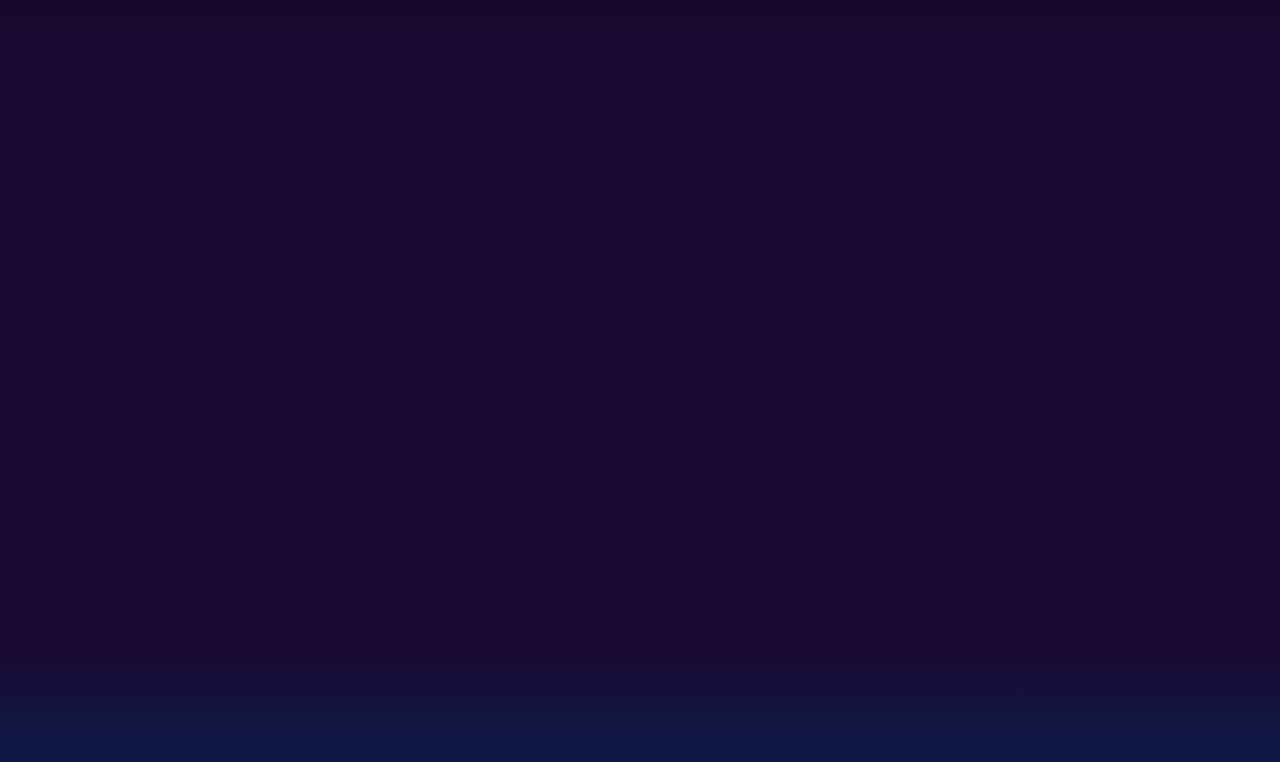
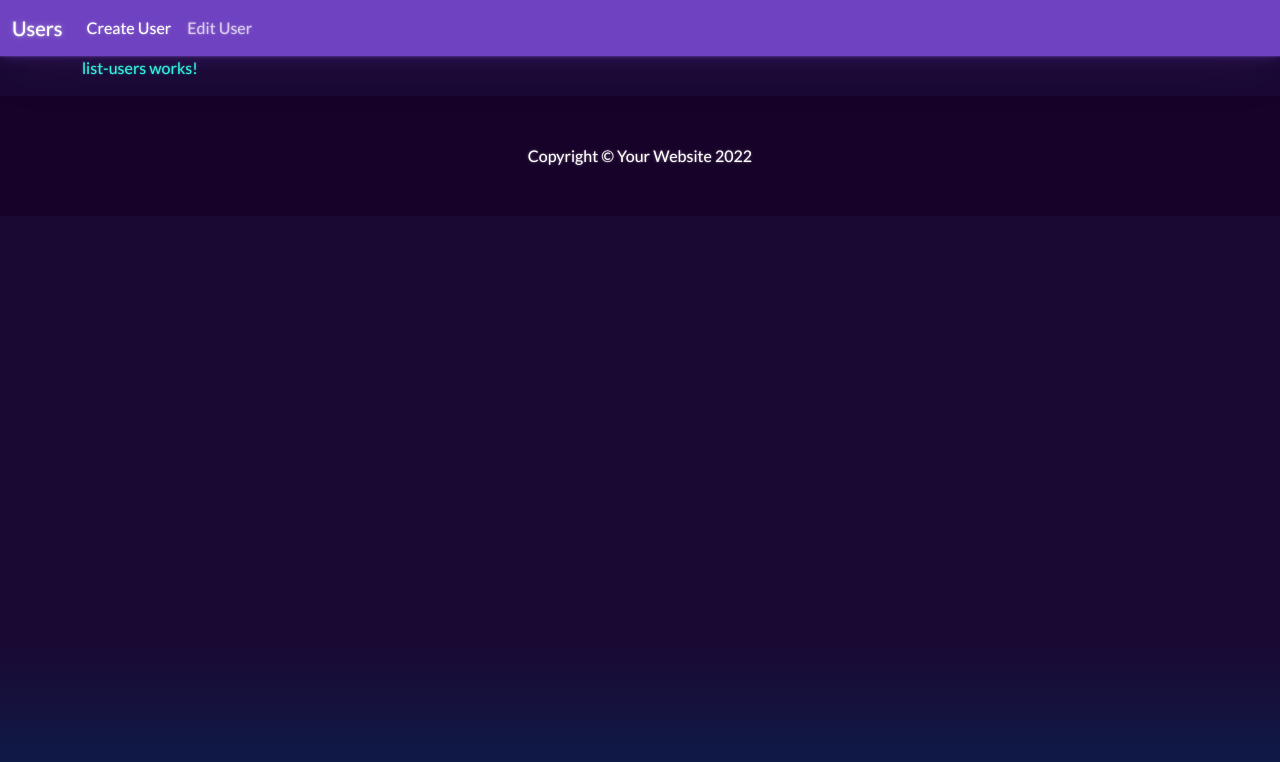
Before and after one commit to lguerrero01/appTestUsers, an Angular app: page /user in a window 1280 px wide. Before the commit this address led to /. Shown: the top 762 px of the page. Built offline with nearby package versions, Linux system fonts and the light colour scheme.

Commit message:
adding routing and lazy Loading
html navbar and footer added

```diff
--- a/src/app/app-routing.module.ts
+++ b/src/app/app-routing.module.ts
@@ -1,10 +1,22 @@
 import { NgModule } from '@angular/core';
 import { RouterModule, Routes } from '@angular/router';
-
-const routes: Routes = [];
+/////////////////
+// Components
+////////////////
+const routes: Routes = [
+  {
+    path: 'user',
+    loadChildren: () =>
+      import('src/app/components/user/user.module').then((m) => m.UserModule),
+  },
+  {
+    path: '**',
+    redirectTo: '/user',
+  },
+];
 
 @NgModule({
   imports: [RouterModule.forRoot(routes)],
-  exports: [RouterModule]
+  exports: [RouterModule],
 })
-export class AppRoutingModule { }
+export class AppRoutingModule {}
--- a/src/app/app.component.html
+++ b/src/app/app.component.html
@@ -1 +1,5 @@
-<router-outlet></router-outlet>
+<app-nav-bar></app-nav-bar>
+<div class="container">
+    <router-outlet></router-outlet>
+</div>
+<app-footer></app-footer>
--- a/src/app/components/user/user-routing.module.ts
+++ b/src/app/components/user/user-routing.module.ts
@@ -1,10 +1,25 @@
+import { EditUserComponent } from './edit-user/edit-user.component';
+import { CreateUserComponent } from './create-user/create-user.component';
+import { ViewUserComponent } from './view-user/view-user.component';
 import { NgModule } from '@angular/core';
 import { RouterModule, Routes } from '@angular/router';
+import { ListUsersComponent } from './list-users/list-users.component';
 
-const routes: Routes = [];
+const routes: Routes = [
+  {
+    path: '',
+    component: ListUsersComponent,
+  },
+
+  { path: 'user/:userId/view', component: ViewUserComponent },
+
+  { path: 'user/create', component: CreateUserComponent },
+
+  { path: 'user/:userId/edit', component: EditUserComponent },
+];
 
 @NgModule({
   imports: [RouterModule.forChild(routes)],
-  exports: [RouterModule]
+  exports: [RouterModule],
 })
-export class UserRoutingModule { }
+export class UserRoutingModule {}
--- a/src/app/shared/components/footer/footer.component.html
+++ b/src/app/shared/components/footer/footer.component.html
@@ -1 +1,6 @@
-<p>footer works!</p>
+<!-- Footer-->
+<footer class="py-5 bg-dark ">
+    <div class="container">
+        <p class="m-0 text-center text-white">Copyright &copy; Your Website 2022</p>
+    </div>
+</footer>
--- a/src/app/shared/components/nav-bar/nav-bar.component.html
+++ b/src/app/shared/components/nav-bar/nav-bar.component.html
@@ -1 +1,28 @@
-<p>nav-bar works!</p>
+<nav class="navbar navbar-expand-lg navbar-dark bg-primary">
+    <div class="container-fluid">
+        <a class="navbar-brand" href="#">Users</a>
+        <button class="navbar-toggler" type="button" data-bs-toggle="collapse" data-bs-target="#navbarColor01"
+            aria-controls="navbarColor01" aria-expanded="false" aria-label="Toggle navigation">
+            <span class="navbar-toggler-icon"></span>
+        </button>
+
+        <div class="collapse navbar-collapse" id="navbarColor01">
+            <ul class="navbar-nav me-auto">
+                <li class="nav-item">
+                    <a class="nav-link active" href="#">Create User
+                        <span class="visually-hidden">(current)</span>
+                    </a>
+                </li>
+                <li class="nav-item">
+                    <a class="nav-link" href="#">Edit User</a>
+                </li>
+                <li class="nav-item">
+                    <a class="nav-link" href="#"></a>
+                </li>
+                <li class="nav-item">
+                    <a class="nav-link" href="#"></a>
+                </li>
+            </ul>
+        </div>
+    </div>
+</nav>
--- a/src/index.html
+++ b/src/index.html
@@ -1,15 +1,26 @@
 <!doctype html>
 <html lang="en">
+
 <head>
   <meta charset="utf-8">
   <title>AppTestUsers</title>
   <base href="/">
-  <meta name="viewport" content="width=device-width, initial-scale=1">
+
+  <meta name="viewport" content="width=device-width, initial-scale=1, shrink-to-fit=no">
   <link rel="icon" type="image/x-icon" href="favicon.ico">
-  <link rel="stylesheet" href="https://cdnjs.cloudflare.com/ajax/libs/bootswatch/5.1.1/vapor/bootstrap.min.css" integrity="sha512-/o6Rfch4Askmp86SNLGrt+XQoL5IuQuMRVeb09tTtNS0AQvY1ZQ/VA9EFWEv0cv1ez+DS44GrtN25N11e4Nj2A==" crossorigin="anonymous" referrerpolicy="no-referrer" />
+  <link rel="stylesheet" href="https://cdnjs.cloudflare.com/ajax/libs/bootswatch/5.1.1/vapor/bootstrap.min.css"
+    integrity="sha512-/o6Rfch4Askmp86SNLGrt+XQoL5IuQuMRVeb09tTtNS0AQvY1ZQ/VA9EFWEv0cv1ez+DS44GrtN25N11e4Nj2A=="
+    crossorigin="anonymous" referrerpolicy="no-referrer" />
   <link href="https://fonts.googleapis.com/css2?family=Raleway:wght@800&display=swap" rel="stylesheet">
+
 </head>
+
 <body>
   <app-root></app-root>
+  <script src="https://cdn.jsdelivr.net/npm/bootstrap@5.1.0/dist/js/bootstrap.bundle.min.js"
+    integrity="sha384-U1DAWAznBHeqEIlVSCgzq+c9gqGAJn5c/t99JyeKa9xxaYpSvHU5awsuZVVFIhvj"
+    crossorigin="anonymous"></script>
+
 </body>
+
 </html>
```
